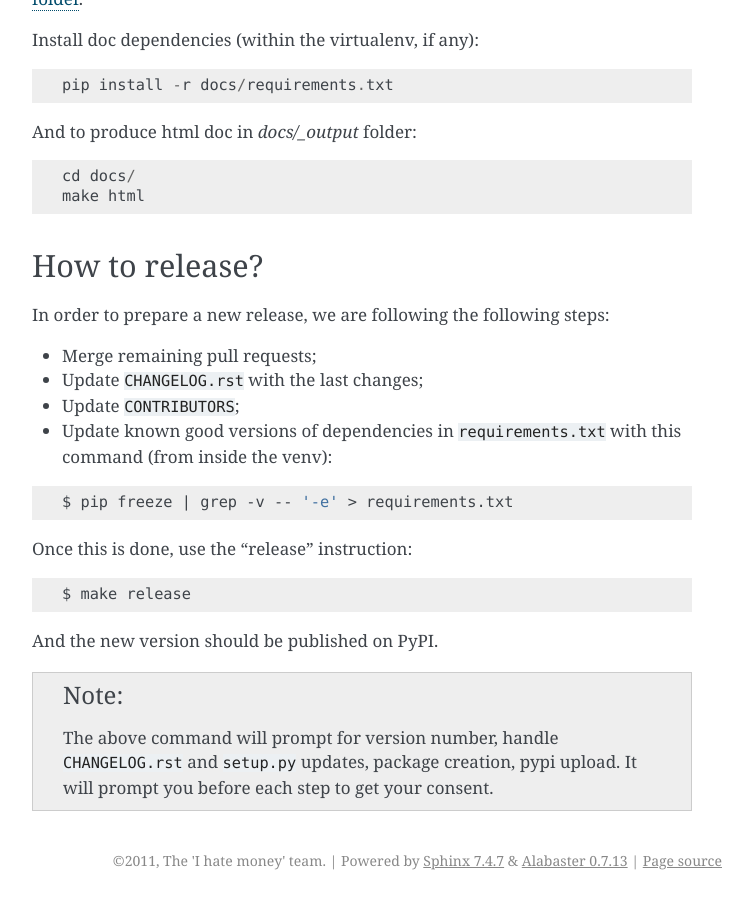
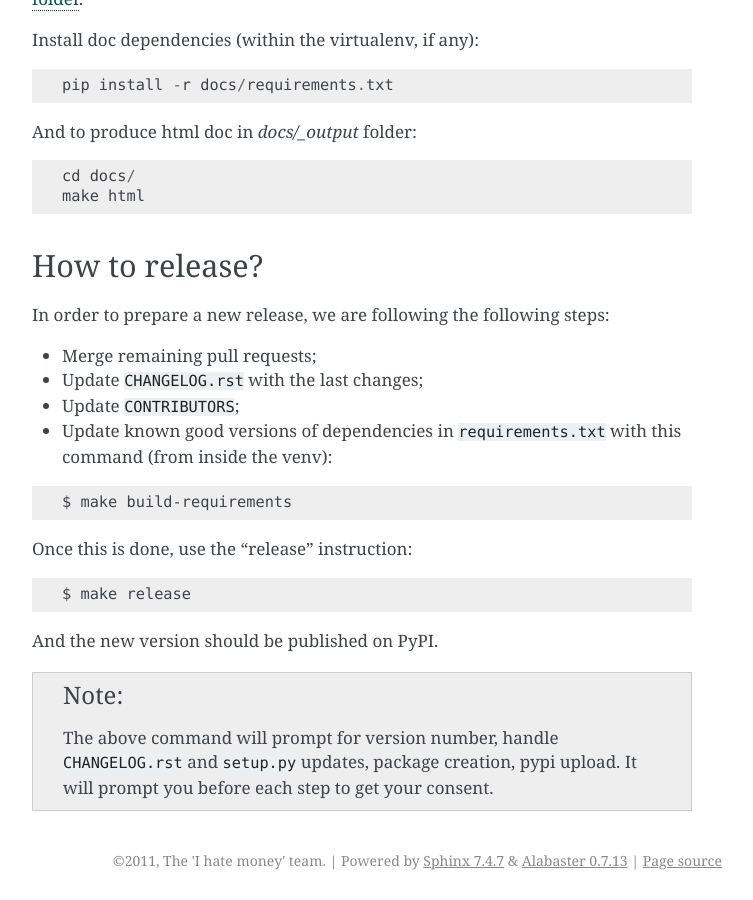
Before and after one commit to spiral-project/ihatemoney, a Sphinx documentation site: the page built from docs/contributing.rst, in a window 1280 px wide and 900 px high, scrolled down 3110 px. Shown: the whole window, without its empty margins (388-1141 px from the left). Built offline with Sphinx 7.4.7, drawn with Linux system fonts in a browser that asks for light colours.

Commit message:
Update contributing.rst

```diff
--- a/docs/contributing.rst
+++ b/docs/contributing.rst
@@ -158,7 +158,7 @@ In order to prepare a new release, we are following the following steps:
 
 .. code-block:: bash
 
-     $ pip freeze | grep -v -- '-e' > requirements.txt
+     $ make build-requirements
 
 Once this is done, use the "release" instruction:
 
```
